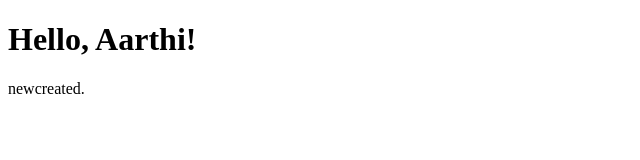
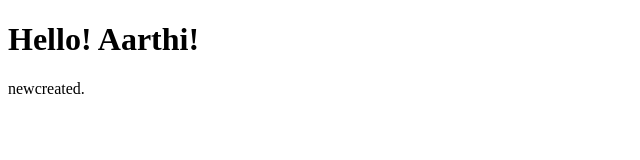
Before and after one commit to Aarthi3s/my_git-pages, a plain HTML site: page new.html in a window 1280 px wide. Shown: the full height of the page, 0-640 px from the left. Drawn offline with Linux system fonts and the light colour scheme.

Commit message:
Updated new

```diff
--- a/new.html
+++ b/new.html
@@ -4,7 +4,7 @@
   <title>My First Web Page</title>
 </head>
 <body>
-  <h1>Hello, Aarthi!</h1>
+  <h1>Hello! Aarthi!</h1>
   <p>newcreated.</p>
 </body>
 </html>
```
